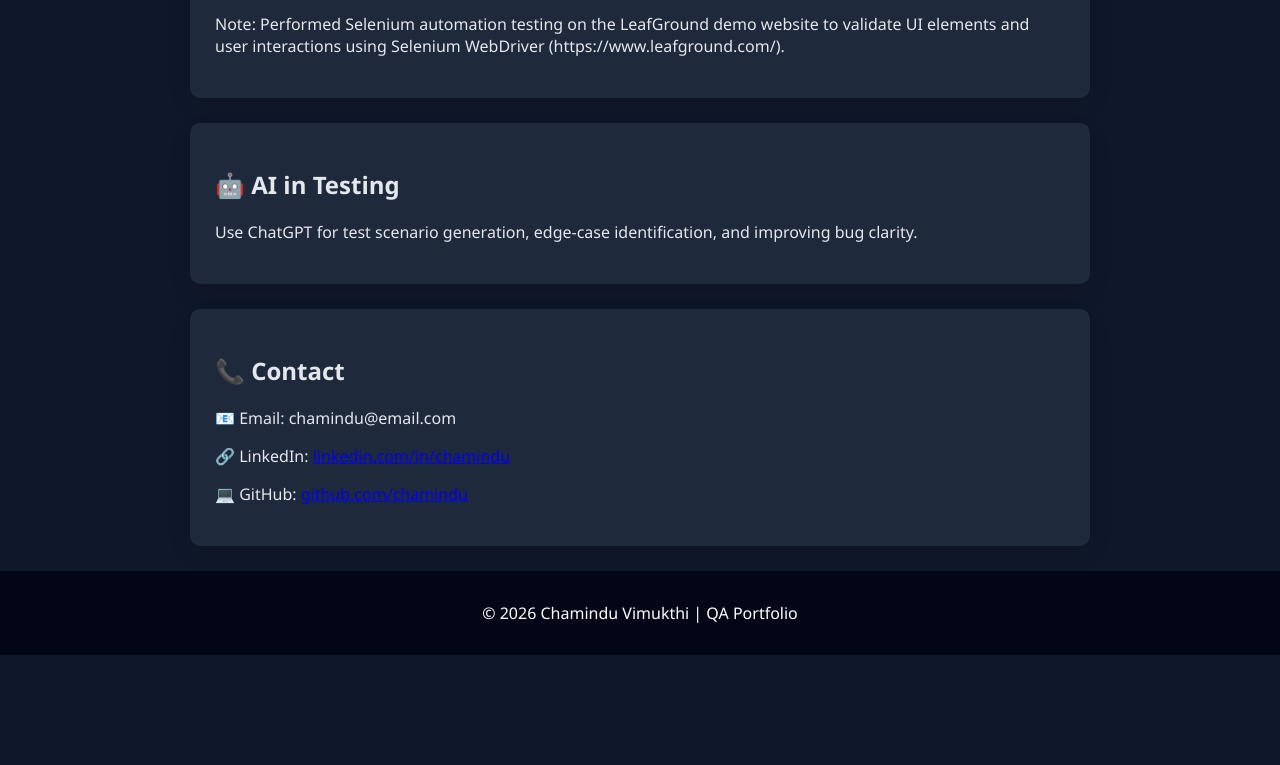
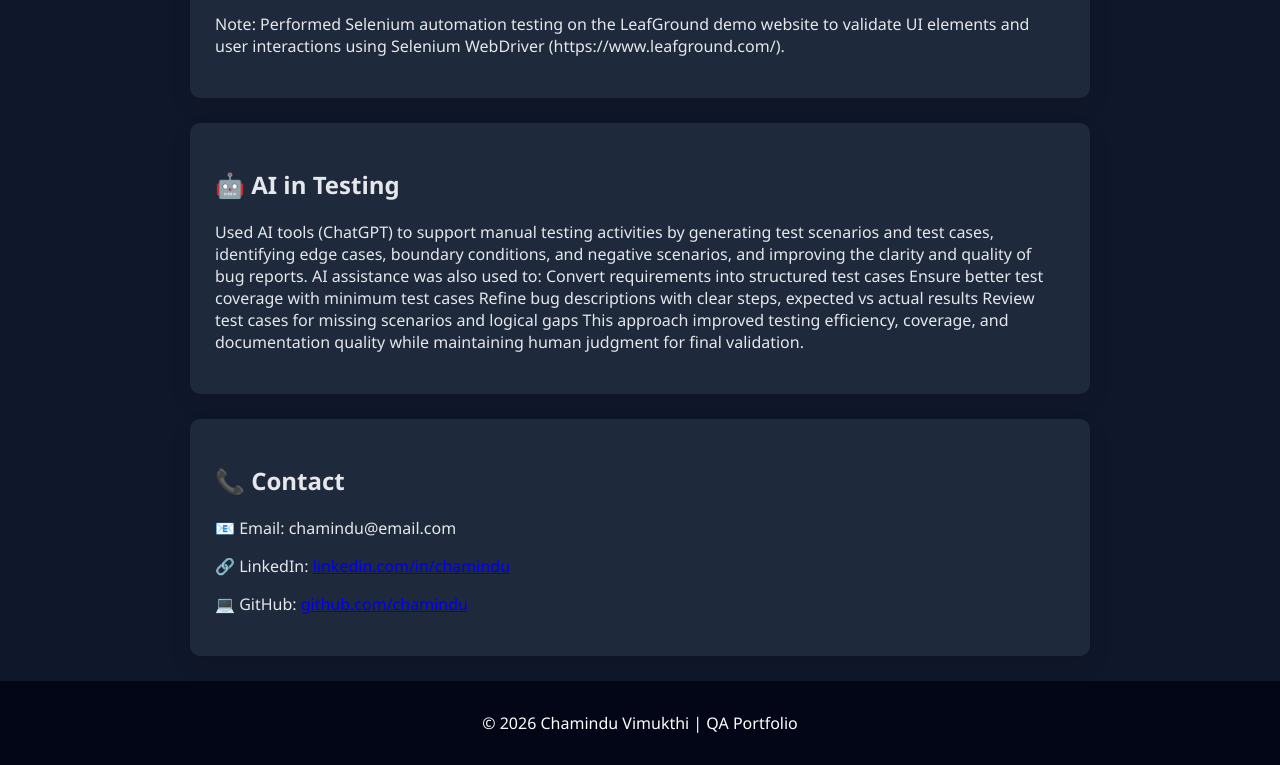
Before and after one commit to chaminduvimukthi/Chamindu_portfolio2, a plain HTML site: page index.html in a window 1280 px wide. Shown: the part 1124-1889 px from the top of the page. Before the commit the page ends 1779 px from the top, so only its background shows below. Drawn offline with Linux system fonts and the light colour scheme.

Commit message:
Update index.html

```diff
--- a/index.html
+++ b/index.html
@@ -79,10 +79,23 @@
 </section>
 
 <section class="card fade">
-    <h2>🤖 AI in Testing</h2>
+    <h2>🤖 AI in Testing </h2>
     <p>
-        Use ChatGPT for test scenario generation,
-        edge-case identification, and improving bug clarity.
+
+
+Used AI tools (ChatGPT) to support manual testing activities by generating test scenarios and test cases, identifying edge cases, boundary conditions, and negative scenarios, and improving the clarity and quality of bug reports.
+
+AI assistance was also used to:
+
+Convert requirements into structured test cases
+
+Ensure better test coverage with minimum test cases
+
+Refine bug descriptions with clear steps, expected vs actual results
+
+Review test cases for missing scenarios and logical gaps
+
+This approach improved testing efficiency, coverage, and documentation quality while maintaining human judgment for final validation.
     </p>
 </section>
 
```
